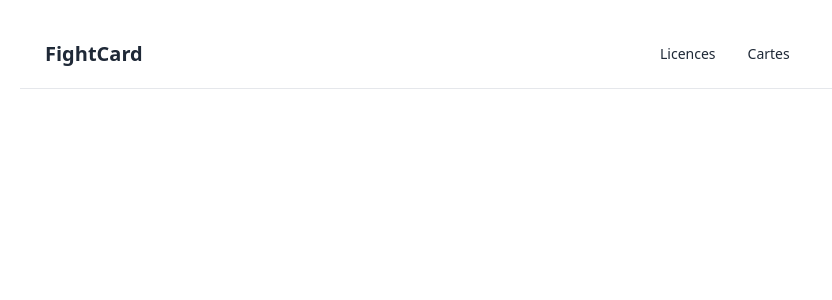
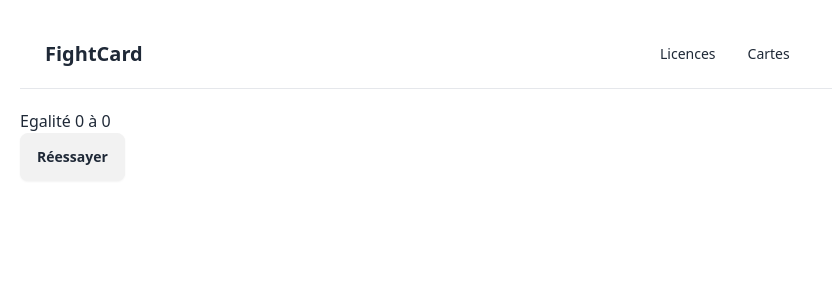
Before and after one commit to NonoL3Robot/Fight-Card-Front, a React (Vite) app: page /end in a window 1280 px wide. Shown: the top 300 px of the page, without its empty margins (0-832 px from the left). Built offline with nearby package versions, Linux system fonts and the light colour scheme.

Commit message:
Feat : end game and redirect

```diff
--- a/src/App.jsx
+++ b/src/App.jsx
@@ -6,10 +6,13 @@ import Cartes from './components/pages/Cartes'
 import ChooseLicence from './components/pages/ChooseLicence'
 import { useEffect, useState } from 'react'
 import Play from './components/pages/Play'
+import { End } from './components/pages/End'
 
 function App() {
 
   const [choosedLicences, setChoosedLicences] = useState([]);
+  const [scorePlayer, setScorePlayer] = useState(0);
+  const [scoreComp, setScoreComp] = useState(0);
 
   return (
     <div className='m-5'>
@@ -17,7 +20,8 @@ function App() {
       <Router>
         <Routes>
           <Route path="/" element={<ChooseLicence choosedLicences={choosedLicences} setChoosedLicences={setChoosedLicences} />} />
-          <Route path="/play" element={<Play licences={choosedLicences} />} />
+          <Route path="/play" element={<Play licences={choosedLicences} scorePlayer={scorePlayer} setScorePlayer={setScorePlayer} scoreComp={scoreComp} setScoreComp={setScoreComp} />} />
+          <Route path="/end" element={<End scorePlayer={scorePlayer} scoreComp={scoreComp} />} />
           <Route path="/licences" element={<Licences />} />
           <Route path="/cartes" element={<Cartes />} />
         </Routes>
--- /dev/null
+++ b/src/components/pages/End.jsx
@@ -0,0 +1,20 @@
+import { useNavigate } from "react-router-dom";
+
+export const End = ({ scorePlayer, scoreComp }) => {
+
+  const navigate = useNavigate();
+  const redirect = () => {
+    navigate('/');
+  }
+
+  return (
+    <>
+      <div>
+        {scorePlayer > scoreComp && `Victoire ${scorePlayer} à ${scoreComp}`}
+        {scorePlayer < scoreComp && `Défaite ${scorePlayer} à ${scoreComp}`}
+        {scorePlayer === scoreComp && `Egalité ${scorePlayer} à ${scoreComp}`}
+      </div>
+      <div className="btn" onClick={redirect}>Réessayer</div>
+    </>
+  );
+}
--- a/src/components/pages/Play.jsx
+++ b/src/components/pages/Play.jsx
@@ -7,15 +7,14 @@ import { Card } from "../Card";
 import ReactModal from "react-modal";
 import { useNavigate } from "react-router-dom";
 
-function Play({licences}) {
+function Play({licences, scorePlayer, setScorePlayer, scoreComp, setScoreComp}) {
 
     const navigate = useNavigate();
 
     const rounds = 10;
     const statsList = ["statCourage", "statForce", "statIntelligence"];
 
-    const [scorePlayer, setScorePlayer] = useState(0);
-    const [scoreComp, setScoreComp] = useState(0);
+
 
     const shuffleArray = array => {
         for (let i = array.length - 1; i > 0; i--) {
@@ -61,7 +60,7 @@ function Play({licences}) {
 
     const settings = {
         dots: true,
-        infinite: true,
+        infinite: false,
         speed: 500,
         slidesToShow: 1,
         slidesToScroll: 1,
@@ -84,32 +83,32 @@ function Play({licences}) {
     }
 
     const fight = () => {
+        if (playerDeck.length === 0) {
+            end();
+            return;
+        }
+        openModal();
         switch (stat) {
             case statsList[0]:
                 //courage
                 playerDeck[activeSlide].statCourage > compDeck[activeSlide].statCourage && setScorePlayer(scorePlayer + 1);
                 playerDeck[activeSlide].statCourage < compDeck[activeSlide].statCourage && setScoreComp(scoreComp + 1);
-                removeCard(playerDeck[activeSlide], compDeck[activeSlide]);
                 break;
             case statsList[1]:
                 //force
                 playerDeck[activeSlide].statForce > compDeck[activeSlide].statForce && setScorePlayer(scorePlayer + 1);
                 playerDeck[activeSlide].statForce < compDeck[activeSlide].statForce && setScoreComp(scoreComp + 1);
-                removeCard(playerDeck[activeSlide], compDeck[activeSlide]);
                 break;
             case statsList[2]:
                 //intelligence
                 playerDeck[activeSlide].statIntelligence > compDeck[activeSlide].statIntelligence && setScorePlayer(scorePlayer + 1);
                 playerDeck[activeSlide].statIntelligence < compDeck[activeSlide].statIntelligence && setScoreComp(scoreComp + 1);
-                removeCard(playerDeck[activeSlide], compDeck[activeSlide]);
                 break;
             default:
                 break;
         }
-        if (playerDeck.length() === 0) {
-            end();
-        }
-        openModal();
+        removeCard(playerDeck[activeSlide], compDeck[activeSlide]);
+
     }
 
     const end = () => {
```
